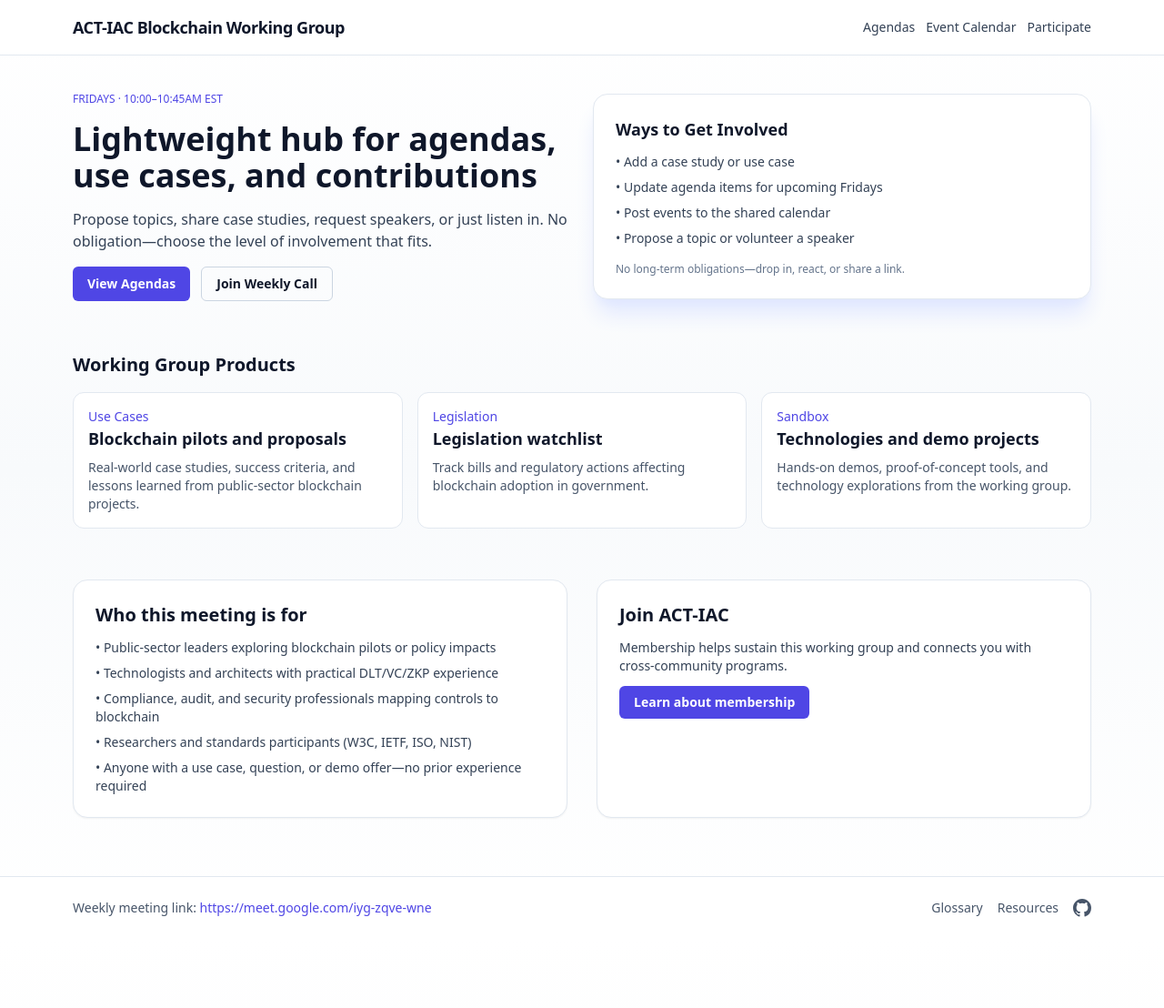
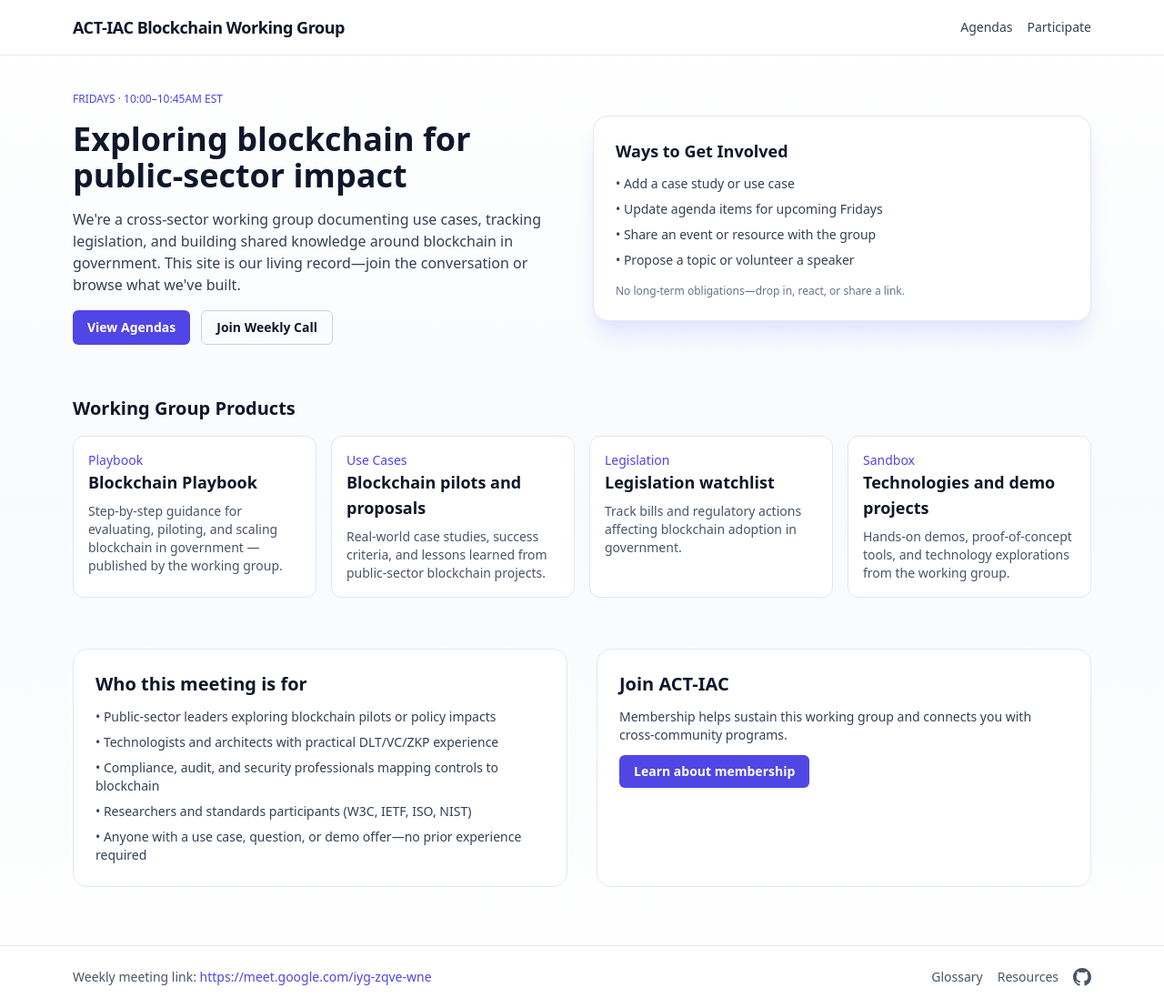
Before and after one commit to blockchain-working-group/agendas, a Jekyll site: the page built from docs/index.html, in a window 1280 px wide. Shown: the whole page at 91% size. Built offline with Jekyll 4.4.1, drawn with Linux system fonts in a browser that asks for light colours; nearby versions of some CDN libraries; before the commit the page ends 1032 px from its top, so only the background shows below that.

Commit message:
add filters for legislation and use cases
* add blockchain playbook
* update nav responsiveness

```diff
--- a/docs/_includes/nav.html
+++ b/docs/_includes/nav.html
@@ -1,5 +1,5 @@
-<nav class="flex flex-wrap gap-3 text-sm text-slate-700">
-  {% assign nav_items = "agendas|Agendas,calendar|Event Calendar,participate|Participate" | split: "," %}
+<nav class="flex flex-wrap gap-x-4 gap-y-1 text-sm text-slate-700 w-full sm:w-auto sm:justify-end mt-2 sm:mt-0">
+  {% assign nav_items = "agendas|Agendas,participate|Participate" | split: "," %}
   {% for item in nav_items %}
     {% assign parts = item | split: "|" %}
     {% assign slug = parts[0] %}
--- a/docs/_layouts/default.html
+++ b/docs/_layouts/default.html
@@ -11,7 +11,7 @@
 </head>
 <body class="min-h-screen bg-gradient-to-b from-white via-slate-50 to-white text-slate-900">
   <header class="border-b border-slate-200 bg-white/90 backdrop-blur">
-    <div class="mx-auto max-w-6xl px-4 py-4 flex items-center justify-between">
+    <div class="mx-auto max-w-6xl px-4 py-4 flex flex-wrap items-center justify-between gap-y-2 gap-x-6">
       <a
         href="{{ '/' | relative_url }}"
         class="font-semibold tracking-tight text-lg"
--- a/docs/adoption.html
+++ b/docs/adoption.html
@@ -7,7 +7,7 @@ nav_id: adoption
 <h1 class="text-3xl font-semibold">Inter-Agency Adoption Framework</h1>
 <p class="text-slate-600 max-w-3xl">A repeatable playbook for standing up blockchain pilots between two federal agencies. Derived from JFMIP-24-01 operational considerations and reframed for speed, demonstrated value, and reuse.</p>
 
-<div class="rounded-2xl border border-slate-200 bg-white p-6 shadow-sm mt-8">
+<div class="rounded-2xl border border-slate-200 bg-white p-6 shadow-xs mt-8">
   <h2 class="text-lg font-semibold text-slate-900">Design Principles</h2>
   <ul class="mt-3 space-y-2 text-sm text-slate-700">
     <li>1. <strong>Sequence over completeness.</strong> Distinguish what's needed before a pilot vs. before production vs. before the third agency joins.</li>
@@ -369,7 +369,7 @@ nav_id: adoption
 </section>
 
 <!-- Source -->
-<section class="mt-12 rounded-2xl border border-slate-200 bg-white p-6 shadow-sm">
+<section class="mt-12 rounded-2xl border border-slate-200 bg-white p-6 shadow-xs">
   <h2 class="text-lg font-semibold text-slate-900">Source</h2>
   <p class="mt-2 text-sm text-slate-700">This framework is derived from the operational considerations in <a
       class="text-indigo-600 hover:text-indigo-500"
--- a/docs/index.html
+++ b/docs/index.html
@@ -8,8 +8,8 @@ main_class: space-y-14
 <section class="grid gap-6 lg:grid-cols-2 items-center">
   <div class="space-y-4">
     <p class="text-xs uppercase tracking-normal text-indigo-600">Fridays · 10:00–10:45am EST</p>
-    <h1 class="text-3xl md:text-4xl font-semibold leading-tight">Lightweight hub for agendas, use cases, and contributions</h1>
-    <p class="text-slate-700">Propose topics, share case studies, request speakers, or just listen in. No obligation—choose the level of involvement that fits.</p>
+    <h1 class="text-3xl md:text-4xl font-semibold leading-tight">Exploring blockchain for public-sector impact</h1>
+    <p class="text-slate-700">We're a cross-sector working group documenting use cases, tracking legislation, and building shared knowledge around blockchain in government. This site is our living record—join the conversation or browse what we've built.</p>
     <div class="flex flex-wrap gap-3">
       <a
         href="{{ '/agendas/' | relative_url }}"
@@ -26,7 +26,7 @@ main_class: space-y-14
     <ul class="space-y-2 text-sm text-slate-700">
       <li>• Add a case study or use case</li>
       <li>• Update agenda items for upcoming Fridays</li>
-      <li>• Post events to the shared calendar</li>
+      <li>• Share an event or resource with the group</li>
       <li>• Propose a topic or volunteer a speaker</li>
     </ul>
     <p class="mt-4 text-xs text-slate-500">No long-term obligations—drop in, react, or share a link.</p>
@@ -35,7 +35,17 @@ main_class: space-y-14
 
 <section>
   <h2 class="text-xl font-semibold mb-4">Working Group Products</h2>
-  <div class="grid gap-4 md:grid-cols-3">
+  <div class="grid gap-4 md:grid-cols-2 lg:grid-cols-4">
+    <a
+      href="https://github.com/blockchain-working-group/blockchain-playbook"
+      target="_blank"
+      rel="noopener"
+      class="group rounded-xl border border-slate-200 bg-white p-4 hover:border-indigo-400"
+    >
+      <div class="text-sm text-indigo-600">Playbook</div>
+      <div class="text-lg font-semibold">Blockchain Playbook</div>
+      <p class="mt-2 text-sm text-slate-600">Step-by-step guidance for evaluating, piloting, and scaling blockchain in government — published by the working group.</p>
+    </a>
     <a
       href="{{ '/use-cases/' | relative_url }}"
       class="group rounded-xl border border-slate-200 bg-white p-4 hover:border-indigo-400"
@@ -64,7 +74,7 @@ main_class: space-y-14
 </section>
 
 <section class="grid gap-8 lg:grid-cols-2">
-  <div class="rounded-2xl border border-slate-200 bg-white p-6 shadow-sm">
+  <div class="rounded-2xl border border-slate-200 bg-white p-6 shadow-xs">
     <h2 class="text-xl font-semibold mb-3">Who this meeting is for</h2>
     <ul class="space-y-2 text-sm text-slate-700">
       <li>• Public-sector leaders exploring blockchain pilots or policy impacts</li>
@@ -74,7 +84,7 @@ main_class: space-y-14
       <li>• Anyone with a use case, question, or demo offer—no prior experience required</li>
     </ul>
   </div>
-  <div class="rounded-2xl border border-slate-200 bg-white p-6 shadow-sm">
+  <div class="rounded-2xl border border-slate-200 bg-white p-6 shadow-xs">
     <h2 class="text-xl font-semibold mb-3">Join ACT-IAC</h2>
     <p class="text-sm text-slate-700 mb-3">Membership helps sustain this working group and connects you with cross-community programs.</p>
     <a
```
Also changed, not shown: docs/legislation/index.html (+94 -8 lines), docs/use-cases.html (+68 -5 lines).
